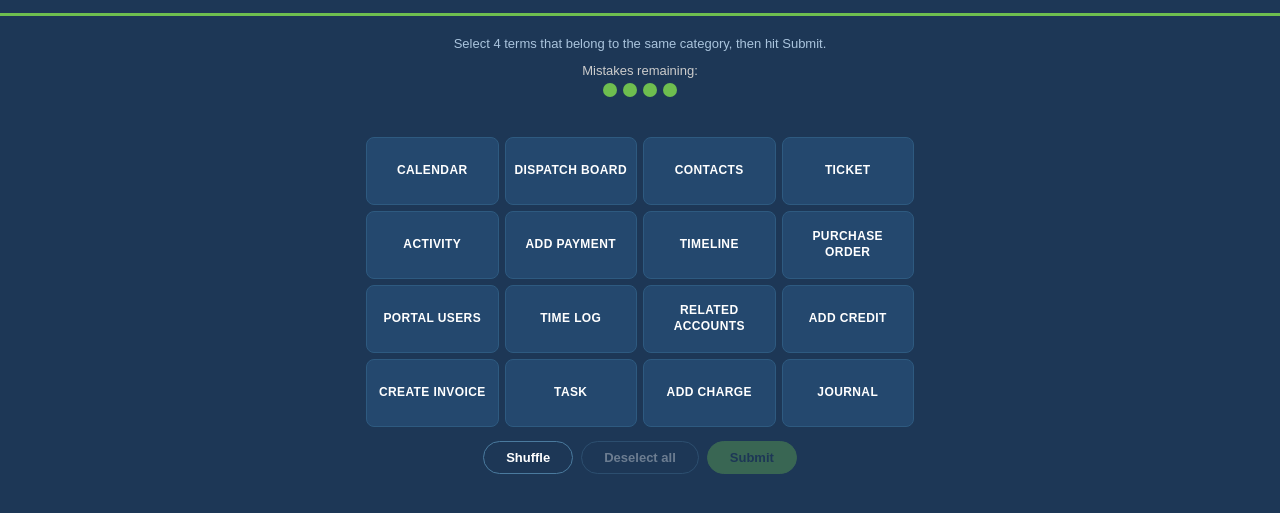
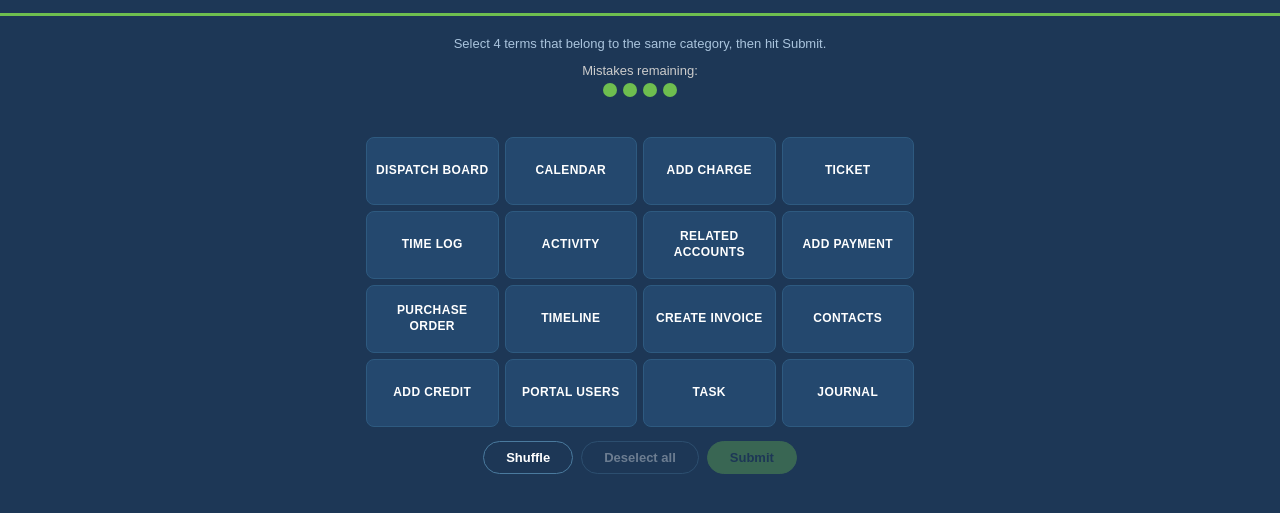
Before and after one commit to lorriebrowne-revio/revio-connections, a plain HTML site: page index.html in a window 1280 px wide. Shown: the part 125-638 px from the top of the page. Drawn offline with Linux system fonts and the light colour scheme.

Commit message:
Add files via upload

```diff
--- a/index.html
+++ b/index.html
@@ -323,8 +323,21 @@ function submitScore() {
   document.getElementById('form-thanks').style.display = 'block';
 }
 
-init();
-renderGrid();
+  gameOver = false;
+  solved = [];
+  guessHistory = [];
+  mistakes = 0;
+  selected = [];
+  document.getElementById('result-screen').style.display = 'none';
+  document.getElementById('answer-reveal').style.display = 'none';
+  document.getElementById('solved-area').innerHTML = '';
+  document.getElementById('score-form').style.display = 'block';
+  document.getElementById('form-thanks').style.display = 'none';
+  ['d0','d1','d2','d3'].forEach(id => document.getElementById(id).classList.remove('used'));
+  document.getElementById('shuffle-btn').disabled = false;
+  tiles = CATEGORIES.flatMap(c => c.words.map(w => ({ word: w, category: c.name })));
+  shuffleTiles(true);
+  renderGrid();
 </script>
 </body>
 </html>
```
